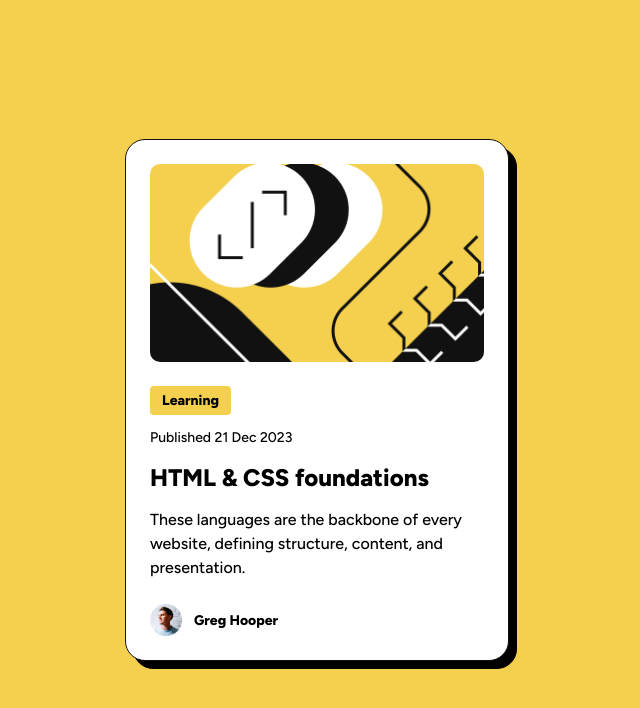
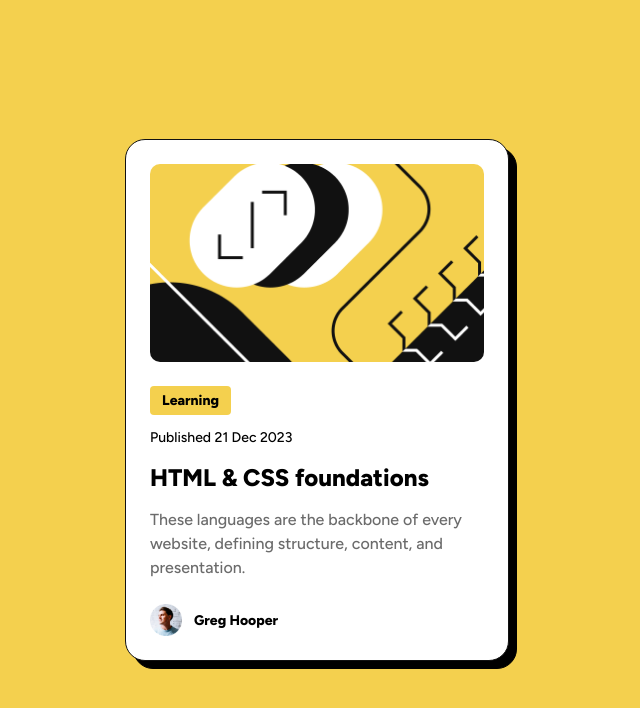
Before and after one commit to badbadcode12/preview-card, a plain HTML site: page index.html in a window 1280 px wide. Shown: the whole page, without its empty margins (323-963 px from the left). Drawn offline with Linux system fonts and the light colour scheme.

Commit message:
fix subtitles

```diff
--- a/styles.css
+++ b/styles.css
@@ -18,6 +18,7 @@
     line-height: 150%;
     letter-spacing: 0px;
     font-weight: 500;
+
  }
  .text-preset-3 {
     font-family: "Figtree", sans-serif;
@@ -79,7 +80,9 @@
     background-color: var(--yellow);
     border-radius: 4px;
  }
-
+.course-subtitle {
+    color: var(--gray-500);
+}
  .author {
     display: flex;
     flex-direction: row;
```
